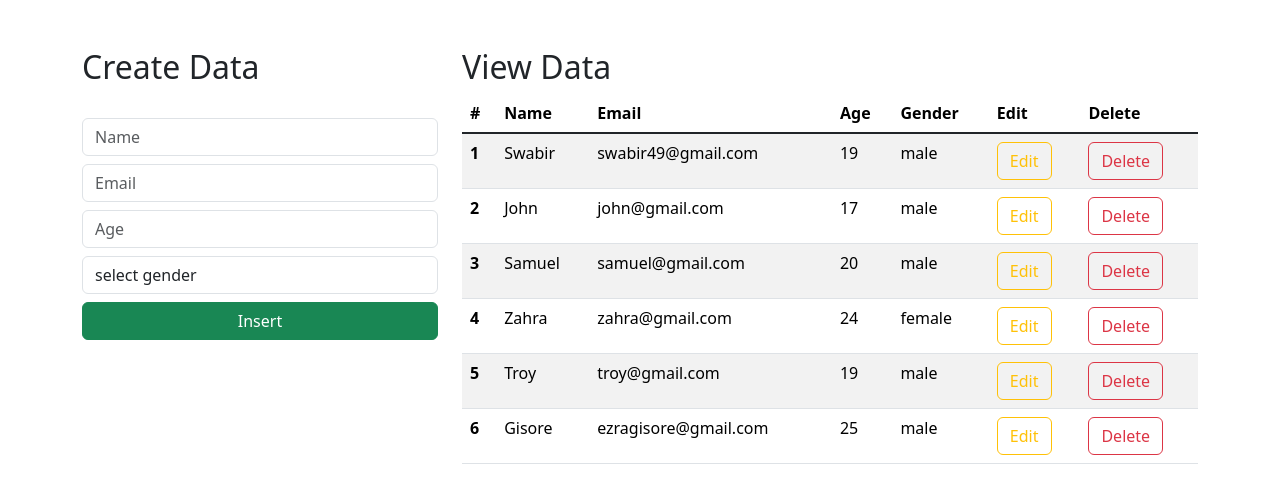
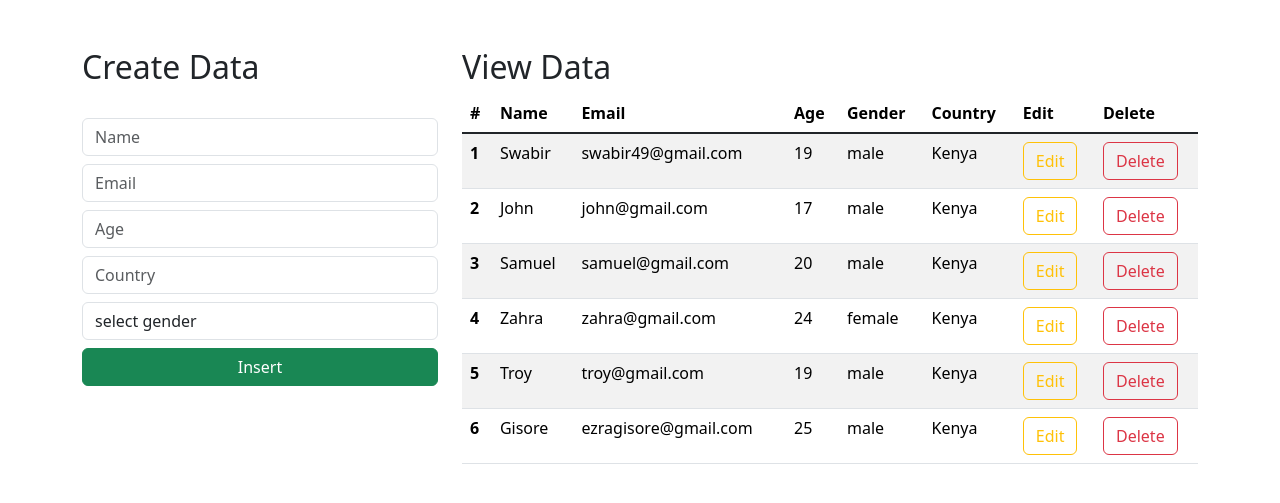
Before and after one commit to SwabirMohammed/crud, a Django app: page / in a window 1280 px wide. Shown: the part 16-519 px from the top of the page. Run offline with Django 4.2, Linux system fonts and the light colour scheme; data comes from the database, SQL or seed files in the repository; both versions use the stored data as it was after the commit.

Commit message:
Populating a table

```diff
--- a/CRUD/models.py
+++ b/CRUD/models.py
@@ -6,6 +6,7 @@ class Student(models.Model):
     email = models.EmailField()
     age = models.IntegerField()
     gender = models.CharField(max_length=50, blank=False, null=False)
+    country = models.CharField(max_length=50, blank=False, null=False, default='Kenya')
 
 
 def __str__(self):
--- a/CRUD/views.py
+++ b/CRUD/views.py
@@ -28,8 +28,9 @@ def insertData(request):
         email = request.POST.get('email')
         age = request.POST.get('age')
         gender = request.POST.get('gender')
+        country = request.POST.get('country')
 
-        query = Student(name=name, email=email, age=age, gender=gender)
+        query = Student(name=name, email=email, age=age, gender=gender, country=country)
         query.save()
         return redirect("/")
 
--- a/templates/index.html
+++ b/templates/index.html
@@ -38,6 +38,10 @@
 
                     </div>
 
+                    <div class="form-group">
+                        <input type="text" class="form-control  mt-2" placeholder="Country" name="Country" required>
+
+                    </div>
 
                     <div class="form-group mt-2">
                         <select id="gender" name="gender" class="form-control" required>
@@ -66,6 +70,7 @@
                         <th scope="col">Email</th>
                         <th scope="col">Age</th>
                         <th scope="col">Gender</th>
+                        <th scope="col"> Country</th>
                         <th scope="col">Edit</th>
                         <th scope="col">Delete</th>
 
@@ -80,6 +85,7 @@
                         <td>{{d.email}}</td>
                         <td>{{d.age}}</td>
                         <td>{{d.gender}}</td>
+                        <td>{{d.country}}</td>
                         <td><a href="/update/{{d.id}}" type="button" class="btn btn-outline-warning">Edit</a></td>
                         <td><a href="/delete/{{d.id}}" type="button" class="btn btn-outline-danger">Delete</a></td>
                       </tr>
```
Also changed, not shown: CRUD/migrations/0002_student_country.py (added), db.sqlite3.
